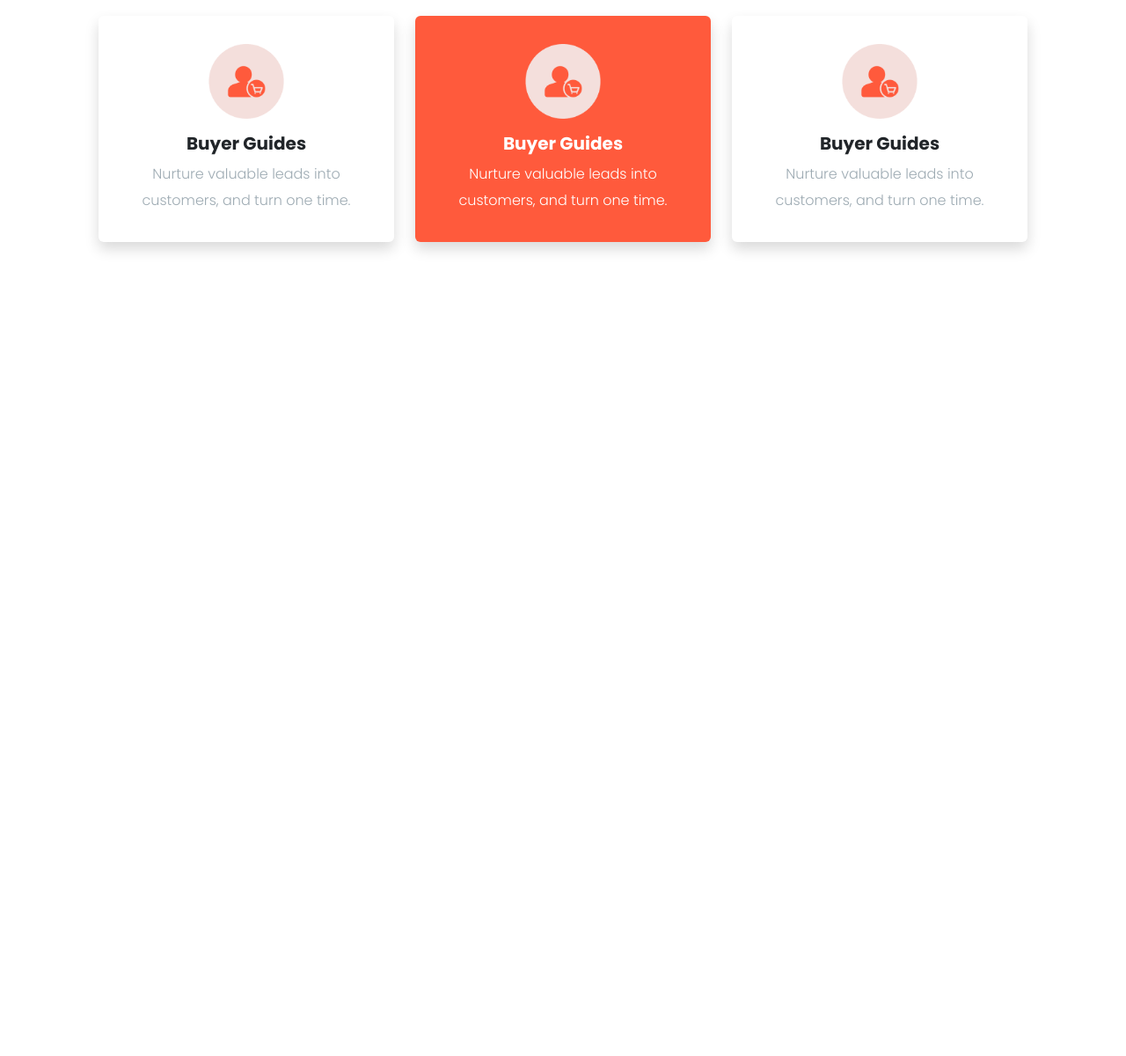
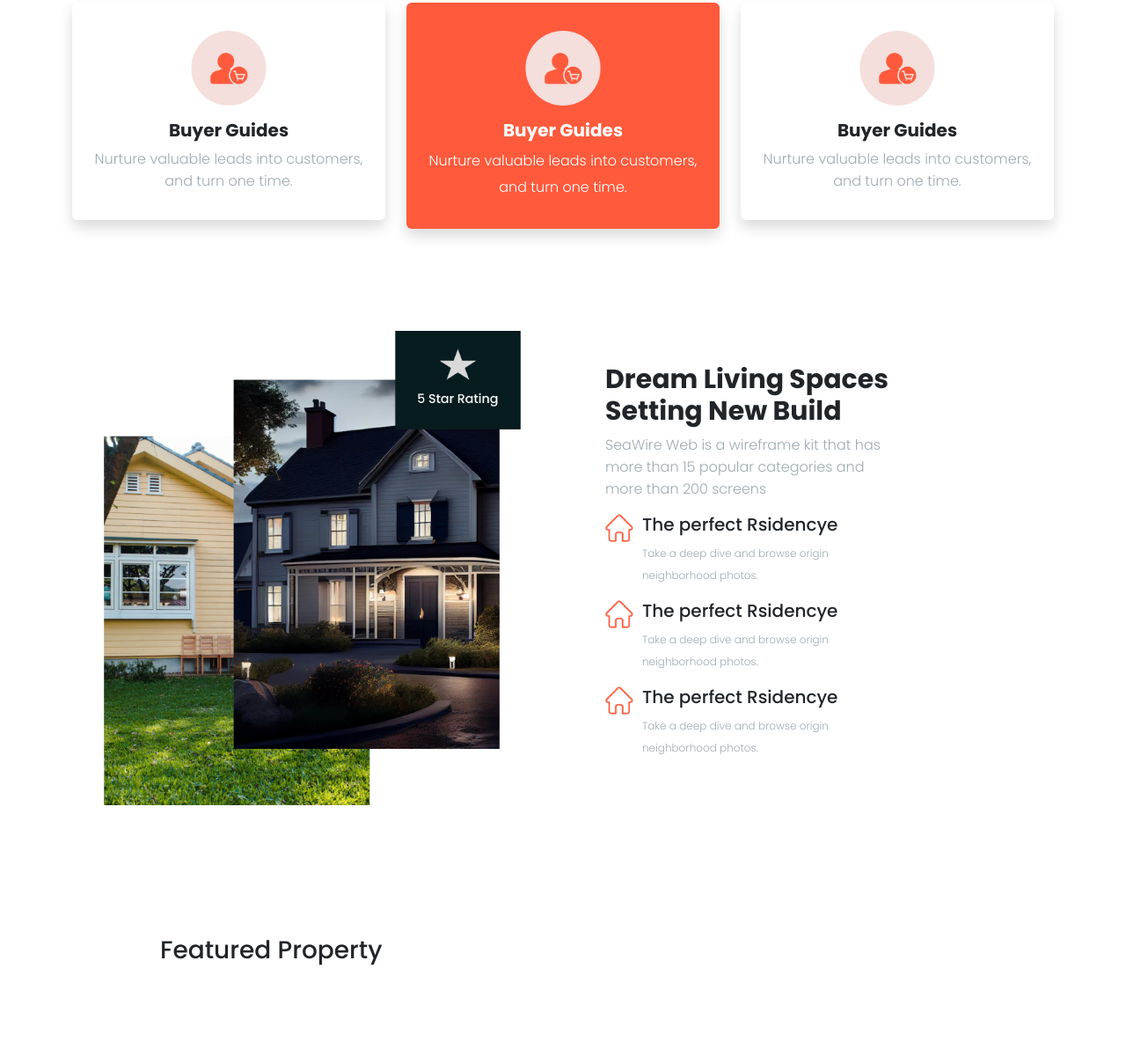
Before and after one commit to freelanceristiaq/Property-Listing-Website, a plain HTML site: page index.html in a window 1280 px wide. Shown: the part 1046-2246 px from the top of the page at 88% size. Before the commit the page ends 1469 px from the top, so only its background shows below. Drawn offline with nearby package versions, Linux system fonts and the light colour scheme.

Commit message:
feature-2

```diff
--- a/css/style.css
+++ b/css/style.css
@@ -49,7 +49,7 @@
 .hero-cont p {
     font-size: 16px;
     color: #9EABB3;
-    line-height: 30px;
+    line-height: 25px;
     width: 70%;
 }
 .Features h2 {
@@ -80,7 +80,7 @@
 .features-box-left p {
     font-size: 16px;
     color: #9EABB3;
-    line-height: 30px;
+    line-height: 25px;
     font-weight: 300;
 
 }
@@ -100,7 +100,7 @@
 .features-box-right p {
     font-size: 16px;
     color: #9EABB3;
-    line-height: 30px;
+    line-height: 25px;
     font-weight: 300;
 
 
@@ -130,3 +130,39 @@
 
 
 }
+
+.features-2 h3 {
+    font-size: 30px;
+    font-weight: 700;
+    width: 70%;
+}
+
+.features-2 p {
+    font-size: 16px;
+    color: #9EABB3;
+    line-height: 25px;
+    font-weight: 300;
+    width: 70%;
+}
+
+
+.features-2-item h4 {
+    font-size: 20px;
+    font-weight: 500;
+}
+.features-2-item p {
+    font-size: 12px;
+    color: #9EABB3;
+    line-height: 25px;
+    font-weight: 300;
+}
+
+
+.Featured-Property {
+    padding: 100px;
+}
+
+.Featured-Property h3 {
+    font-size: 30px;
+    font-weight: bold;
+}
--- a/index.html
+++ b/index.html
@@ -139,7 +139,7 @@
 
     </main>
 
-    <section style="padding: 100px;">
+    <section style="padding-top: 100px; padding-bottom: 20px;">
 
         <div class="container">
             <div class="Features align-items-center">
@@ -176,7 +176,7 @@
 
                 <div class="col-lg-4 sm-12">
                     <div
-                    class="d-flex flex-column  align-items-center text-center shadow p-3 mb-5 rounded features-box-center">
+                        class="d-flex  flex-column  align-items-center text-center shadow p-3 mb-5 rounded features-box-center">
 
                         <img class="p-3" src="icons/Buyer.png" alt="">
                         <h4>
@@ -208,6 +208,92 @@
             </div>
     </section>
 
+    <section>
+        <div class="container ">
+            <div class="row d-flex flex-column flex-lg-row align-items-center">
+                <div class="col-6 p-2 p-lg-5">
+                    <img class="img-fluid" src="img/features-img.png" width="664.42px" alt="">
+
+                </div>
+
+                <div class="col-6 features-2 p-5">
+
+
+                    <h3>
+                        Dream Living Spaces Setting New Build
+                    </h3>
+                    <p>
+                        SeaWire Web is a wireframe kit that has more than 15 popular categories and more than 200
+                        screens
+                    </p>
+
+                    <div class="d-flex align-items-start">
+                        <div>
+                            <img class="w-75" src="icons/home 1.png" alt="">
+
+                        </div>
+                        <div class="text-left align-middle features-2-item">
+                            <h4> The perfect Rsidencye </h4>
+                            <p>
+                                Take a deep dive and browse origin neighborhood photos.
+                            </p>
+
+                        </div>
+                    </div>
+
+
+                    <div class="d-flex align-items-start">
+                        <div>
+                            <img class="w-75" src="icons/home 1.png" alt="">
+
+                        </div>
+                        <div class="text-left align-middle features-2-item">
+                            <h4> The perfect Rsidencye </h4>
+                            <p>
+                                Take a deep dive and browse origin neighborhood photos.
+                            </p>
+
+                        </div>
+                    </div>
+
+                    <div class="d-flex align-items-start">
+                        <div>
+                            <img class="w-75" src="icons/home 1.png" alt="">
+
+                        </div>
+                        <div class="text-left align-middle features-2-item">
+                            <h4> The perfect Rsidencye </h4>
+                            <p>
+                                Take a deep dive and browse origin neighborhood photos.
+                            </p>
+
+                        </div>
+                    </div>
+
+
+
+                </div>
+
+            </div>
+        </div>
+
+    </section>
+
+    <section>
+
+        <div class="container">
+
+            <h3 class=" Featured-Property text-left">
+                Featured Property
+            </h3>
+
+        </div>
+
+    </section>
+
+
+
+
     <script src="https://cdn.jsdelivr.net/npm/bootstrap@5.3.3/dist/js/bootstrap.bundle.min.js"
         integrity="sha384-YvpcrYf0tY3lHB60NNkmXc5s9fDVZLESaAA55NDzOxhy9GkcIdslK1eN7N6jIeHz"
         crossorigin="anonymous"></script>
```
Also changed, not shown: icons/global.png (added), icons/home 1.png (added).
